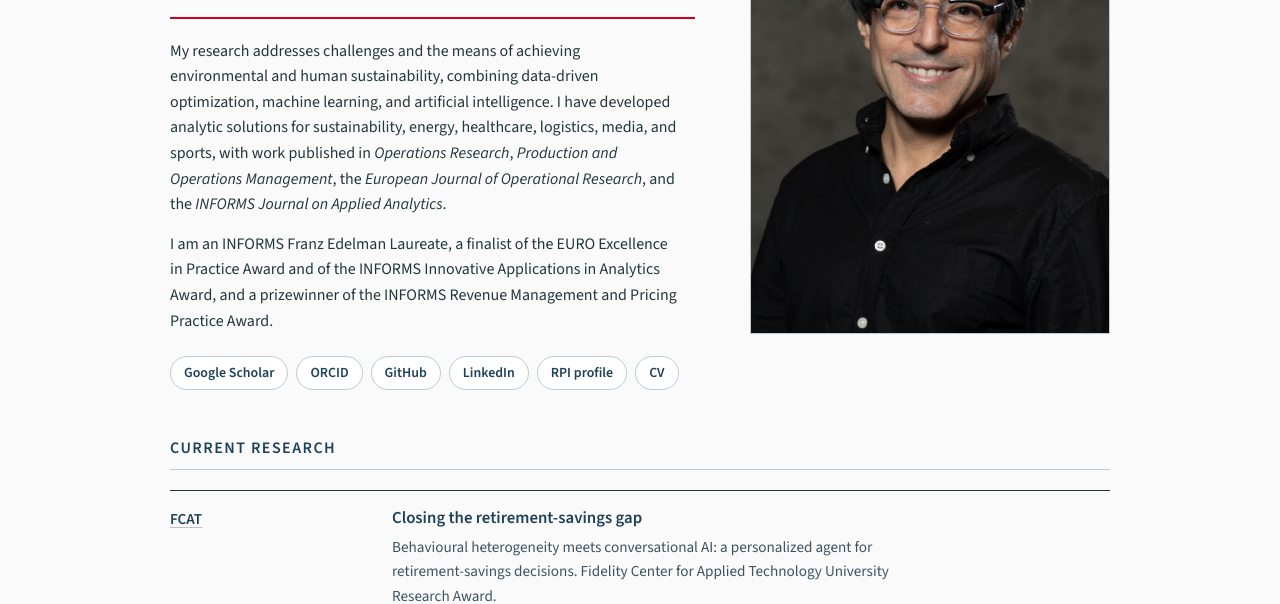
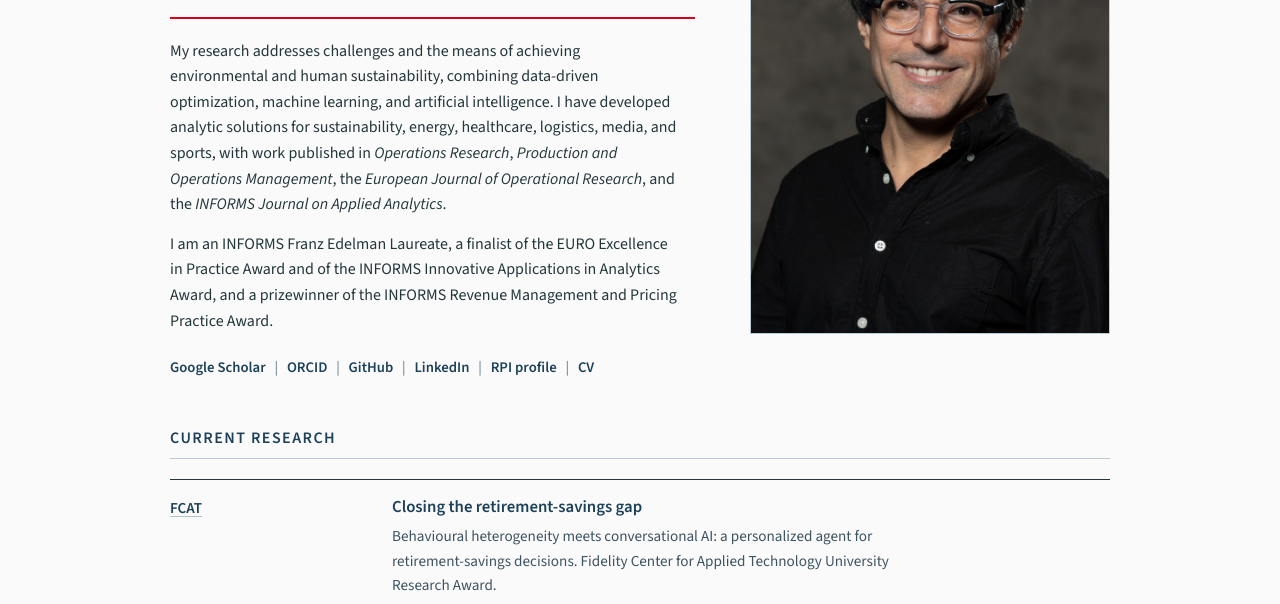
Before and after one commit to ssouyris/ssouyris.github.io, a plain HTML site: page index.html in a window 1280 px wide. Shown: the part 217-821 px from the top of the page. Drawn offline with Linux system fonts and the light colour scheme.

Commit message:
Publish 2026-09-24 03:52 UTC (src d60cc74)

```diff
--- a/assets/site.css
+++ b/assets/site.css
@@ -389,7 +389,7 @@ p.lede { font-size: 1.08rem; max-width: 66ch; }
 .hero-text { grid-column: 1; grid-row: 1; }
 /* The chips span BOTH columns. Held to column 1 they were confined to
    the text's 540px and the sixth one wrapped to a second line; across
-   the full 940px the six sit on one row, and the run of pills anchors
+   the full 940px the six sit on one row, and the run of links anchors
    the whole hero block rather than just the prose half. */
 .hero .chips { grid-column: 1 / -1; grid-row: 2; }
 .hero img.portrait {
@@ -428,20 +428,23 @@ p.lede { font-size: 1.08rem; max-width: 66ch; }
 .hero p.bio { margin: 0 0 14px; max-width: var(--bio-measure); }
 .hero p.bio:last-child { margin-bottom: 0; }
 
-.chips { display: flex; flex-wrap: wrap; gap: 8px; margin: 22px 0 0; }
-.chips a {
-  border: 1px solid var(--gray); background: #fff; color: var(--deckblue);
-  padding: 5px 13px; border-radius: 999px; font-size: .87rem;
-  text-decoration: none; font-weight: 600;
+.chips {
+  display: flex; flex-wrap: wrap; align-items: baseline;
+  gap: 4px 0; margin: 22px 0 0; font-size: .92rem;
 }
-/* BLUE IS THE DEFAULT PILL, not red. A filled pill is a strong shape
-   and red made it an alert; the deck blue is the nav bar's own colour,
-   so a filled pill reads as part of the site. Red survives as a line,
-   in the nav underline and the hero rule, where it points rather than
-   fills. */
-.chips a:hover, .chips a:focus {
-  background: var(--deckblue); border-color: var(--deckblue); color: #fff;
-  text-decoration: none;
+.chips a { font-weight: 600; }
+/* PLAIN LINKS WITH A BAR BETWEEN THEM [Sebastián, 23 September 2026].
+   They were pills until then, a bordered rounded box per link, and the
+   pill had come to read as a template's shape. The bar is drawn by the
+   stylesheet so the markup of every row stays a bare list of links.
+   It is inline-block, so the link's hover underline does not run under
+   it, and the `/ ""` gives it empty alternative text, so a screen
+   reader does not announce "vertical line" between links. A row that
+   wraps opens its second line with a bar. */
+.chips a + a::before {
+  content: "|"; content: "|" / "";
+  display: inline-block; margin: 0 .6em;
+  color: var(--muted); font-weight: 400;
 }
 /* `.chips span` was here, for a chip that is a label rather than a link.
    No such chip exists on any page [measured], so the rule is gone. The
@@ -454,8 +457,8 @@ p.lede { font-size: 1.08rem; max-width: 66ch; }
    the sixth one except by scrolling past five. Every other page here is
    one or two screens and needs nothing.
 
-   It reuses the pill rather than inventing a second shape, and the row
-   is LABELLED instead of arrowed. Ten chips each carrying a down-arrow
+   It reuses the chip row rather than inventing a second shape, and the row
+   is LABELLED instead of arrowed. Ten links each carrying a down-arrow
    is ten decorative characters in one line; the eyebrow says the same
    thing once, in the uppercase letterspaced treatment the section
    headings already use, so the row reads as a heading with its contents
```
Also changed, not shown: publications.html (+1 -1 lines).
